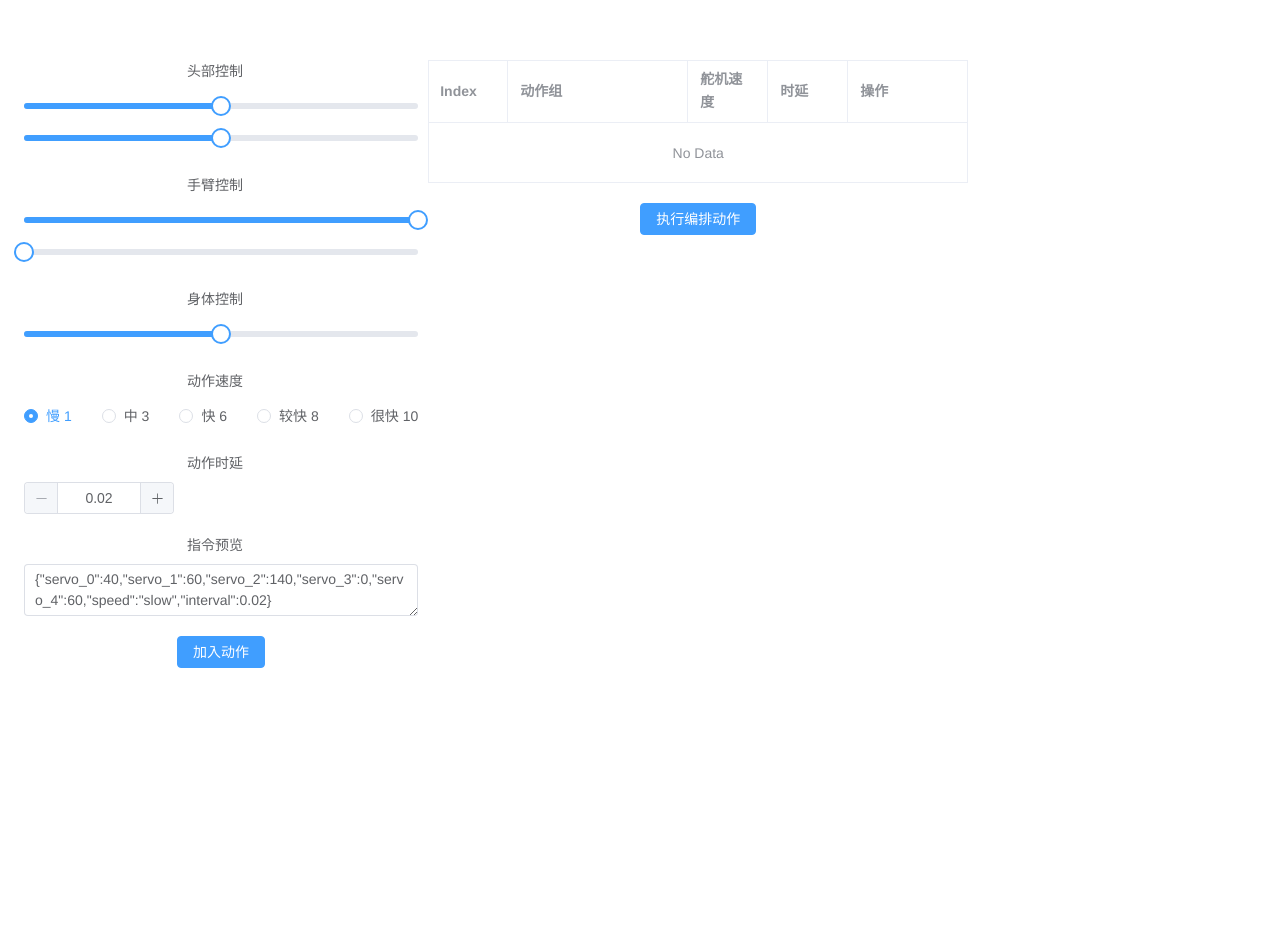
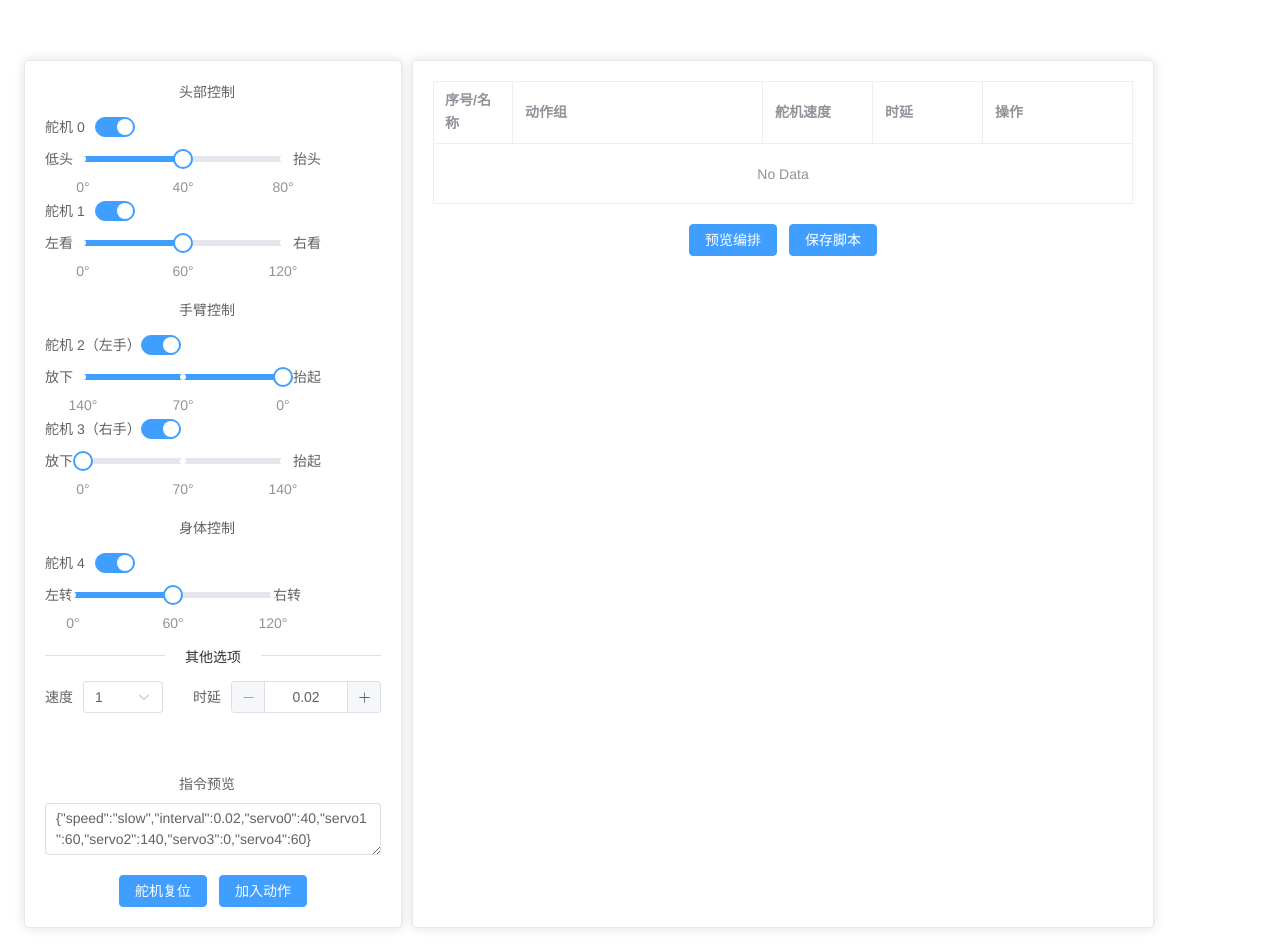
Before and after one commit to xtcel/robot_control, a Vue app: page / in a window 1280 px wide. Before the commit the page ends 800 px from the top, so only its background shows below. Built offline with nearby package versions, Linux system fonts and the light colour scheme.

Commit message:
update UI

```diff
--- a/src/App.vue
+++ b/src/App.vue
@@ -1,10 +1,14 @@
 <template>
   <div id="app">
     <div className="container">
-      <control-panel @add-action="addAction" />
+      <el-card >
+        <control-panel @add-action="addAction" />
+      </el-card>
       <div style="width: 10px;" />
+      <el-card >
       <action-table :actions="actions" :loading="loading" @execute-action="executeAction" @remove-action="removeAction"
         @execute-all="executeAll" @drag-end="onDragEnd" />
+    </el-card>
     </div>
   </div>
 </template>
--- a/src/components/ActionTable.vue
+++ b/src/components/ActionTable.vue
@@ -1,12 +1,12 @@
 <template>
   <div>
-    <el-table :data="actions" style="width: 100%" @row-drag-end="onDragEnd" row-key="index" v-loading="loading"
+    <el-table :data="actions" style="width: 700px" @row-drag-end="onDragEnd" row-key="index" v-loading="loading"
       :sortable="true" border>
-      <el-table-column type="index" label="Index" width="80"></el-table-column>
-      <el-table-column prop="command" label="动作组" min-width="180"></el-table-column>
+      <el-table-column type="index" label="序号/名称" width="80px"></el-table-column>
+      <el-table-column prop="command" label="动作组" :formatter="fmtCommand" min-width="180px"></el-table-column>
       <el-table-column prop="speed" label="舵机速度"></el-table-column>
       <el-table-column prop="interval" label="时延"></el-table-column>
-      <el-table-column label="操作" width="120">
+      <el-table-column label="操作" width="150px">
         <template #default="scope">
           <el-button type="text" size="small" @click="executeAction(scope.$index)">执行</el-button>
           <el-button type="text" size="small" @click="removeAction(scope.$index)">删除</el-button>
@@ -14,7 +14,8 @@
       </el-table-column>
     </el-table>
     <div style="height: 20px;" />
-    <el-button type="primary" @click="executeAll">执行编排动作</el-button>
+    <el-button type="primary" @click="executeAll">预览编排</el-button>
+    <el-button type="primary" @click="executeAll">保存脚本</el-button>
   </div>
 </template>
 
@@ -33,6 +34,34 @@ export default {
     },
     onDragEnd(newIndex, oldIndex) {
       this.$emit('drag-end', { newIndex, oldIndex });
+    },
+    fmtCommand(row, column, cellValue, index) {
+      console.log(index);
+      console.log(row);
+      console.log(column);
+      console.log(cellValue);
+      const { servo0, servo1, servo2, servo3, servo4 } = row;
+      var result = '';
+      if (servo0) {
+        result += `舵机 0: ${servo0}° ,`;
+      }
+      if (servo1) {
+        result += `舵机 1: ${servo1}° ,`;
+      }
+      if (servo2) {
+        result += `舵机 2: ${servo2}° ,`;
+      }
+      if (servo3) {
+        result += `舵机 3: ${servo3}° ,`;
+      }
+      if (servo4) {
+        result += `舵机 4: ${servo4}° ,`;
+      }
+      if (result === '') {
+        result = '无动作';
+      }
+      console.log(result);
+      return result;
     }
   }
 };
--- a/src/components/ControlPanel.vue
+++ b/src/components/ControlPanel.vue
@@ -1,39 +1,99 @@
 <template>
   <div>
-    <el-form label-position="top" label-width="100px">
+    <el-form label-position="top" label-width="auto" style="max-width: 500px;">
       <el-form-item label="头部控制">
-        <el-slider v-model="headUpDown" :min="0" :max="80" :step="1" @change="updateCommandPreview"></el-slider>
-        <el-slider v-model="headLeftRight" :min="0" :max="120" :step="1" @change="updateCommandPreview"></el-slider>
+        <div class="col">
+          <div class="col">
+            <div class="header-title">
+              <el-text style="padding-right: 10px;">舵机 0</el-text><el-switch v-model="servo0On"></el-switch>
+            </div>
+            <div class="item">
+              <el-text>低头</el-text>
+              <el-slider v-model="headUpDown" :min="0" :max="80" :step="1" :marks="marks0_80"
+                @change="updateCommandPreview" style="width: 200px; padding: 0 10px;"></el-slider>
+              <el-text>抬头</el-text>
+            </div>
+          </div>
+          <div class="col">
+            <div class="header-title"><el-text style="padding-right: 10px;">舵机 1</el-text><el-switch v-model="servo1On"></el-switch></div>
+            <div class="item">
+              <el-text>左看</el-text>
+              <el-slider v-model="headLeftRight" :min="0" :max="120" :step="1" :marks="marks0_120"
+                @change="updateCommandPreview" style="width: 200px; padding: 0 10px;"></el-slider>
+              <el-text>右看</el-text>
+            </div>
+          </div>
+        </div>
       </el-form-item>
 
       <el-form-item label="手臂控制">
-        <el-slider v-model="leftArm" :min="0" :max="140" :step="1" reverse @change="updateCommandPreview"></el-slider>
-        <el-slider v-model="rightArm" :min="0" :max="140" :step="1" @change="updateCommandPreview"></el-slider>
+        <div class="col">
+          <div class="col">
+
+            <div class="header-title">
+              <el-text>舵机 2（左手）</el-text><el-switch v-model="servo2On"></el-switch>
+            </div>
+            <div class="item">
+              <el-text>放下</el-text>
+              <el-slider v-model="leftArm" :min="0" :max="140" :step="1" :marks="marks0_140_reverse"
+                :format-tooltip="reverseShowValue" @change="updateCommandPreview"
+                style="width: 200px; padding: 0 10px;"></el-slider>
+              <el-text>抬起</el-text>
+            </div>
+          </div>
+          <div class="col">
+            <div class="header-title">
+              <el-text>舵机 3（右手）</el-text><el-switch v-model="servo3On"></el-switch>
+            </div>
+            <div class="item">
+              <el-text>放下</el-text>
+              <el-slider v-model="rightArm" :min="0" :max="140" :step="1" :marks="marks0_140"
+                @change="updateCommandPreview" style="width: 200px; padding: 0 10px;"></el-slider>
+              <el-text>抬起</el-text>
+            </div>
+          </div>
+
+        </div>
       </el-form-item>
 
       <el-form-item label="身体控制">
-        <el-slider v-model="bodyRotation" :min="0" :max="120" :step="1" @change="updateCommandPreview"></el-slider>
+
+        <div class="col">
+          <div class="header-title">
+            <el-text style="padding-right: 10px;">舵机 4</el-text><el-switch v-model="servo4On"></el-switch>
+          </div>
+          <div class="item">
+            <el-text>左转</el-text>
+            <el-slider v-model="bodyRotation" :min="0" :max="120" :marks="marks0_120" :step="1" style="width: 200px;"
+              @change="updateCommandPreview"></el-slider>
+            <el-text>右转</el-text>
+          </div>
+        </div>
+      </el-form-item>
+      <el-divider>其他选项</el-divider>
+      <el-form-item label="">
+        <div class="item" >
+          <el-text style="padding-right: 10px;">速度</el-text>
+          <el-select v-model="speed" @change="updateCommandPreview" style="width: 80px">
+            <el-option :label="慢" :value="1">慢 1</el-option>
+            <el-option :label="中" :value="3">中 3</el-option>
+            <el-option :label="快" :value="6">快 6</el-option>
+            <el-option :label="较快" :value="8">较快 8</el-option>
+            <el-option :label="很快" :value="10">很快 10</el-option>
+          </el-select>
+          <el-text style="padding-right:10px; padding-left:30px; ">时延</el-text>
+          <el-input-number v-model="interval" :min="0.02" :max="0.1" :step="0.02"
+            @change="updateCommandPreview"></el-input-number>
+        </div>
       </el-form-item>
 
-      <el-form-item label="动作速度">
-        <el-radio-group v-model="speed" @change="updateCommandPreview">
-          <el-radio :label="1">慢 1</el-radio>
-          <el-radio :label="3">中 3</el-radio>
-          <el-radio :label="6">快 6</el-radio>
-          <el-radio :label="8">较快 8</el-radio>
-          <el-radio :label="10">很快 10</el-radio>
-        </el-radio-group>
-      </el-form-item>
-
-      <el-form-item label="动作时延">
-        <el-input-number v-model="interval" :min="0.02" :max="0.1" :step="0.02"
-          @change="updateCommandPreview"></el-input-number>
+      <el-form-item label="">
       </el-form-item>
 
       <el-form-item label="指令预览">
         <el-input type="textarea" :value="commandPreview" readonly></el-input>
       </el-form-item>
-
+      <el-button type="primary" @click="onReset">舵机复位</el-button>
       <el-button type="primary" @click="addAction">加入动作</el-button>
     </el-form>
   </div>
@@ -50,7 +110,33 @@ export default {
       bodyRotation: 60,
       speed: 1,
       interval: 0.02,
-      commandPreview: ''
+      commandPreview: '',
+      servo0On: true,
+      servo1On: true,
+      servo2On: true,
+      servo3On: true,
+      servo4On: true,
+      marks0_80: {
+        0: '0°',
+        40: '40°',
+        80: '80°'
+      },
+      marks0_120: {
+        0: '0°',
+        60: '60°',
+        120: '120°'
+      },
+
+      marks0_140: {
+        0: '0°',
+        70: '70°',
+        140: '140°'
+      },
+      marks0_140_reverse: {
+        140: '0°',
+        70: '70°',
+        0: '140°'
+      },
     };
   },
   methods: {
@@ -71,18 +157,53 @@ export default {
       return speedString;
     },
     updateCommandPreview() {
-      this.commandPreview = JSON.stringify({
-        servo_0: this.headUpDown,
-        servo_1: this.headLeftRight,
-        servo_2: this.leftArm,
-        servo_3: this.rightArm,
-        servo_4: this.bodyRotation,
+      const command = {
+
         speed: this.getSpeedString(this.speed),
         interval: this.interval
-      });
+      };
+      // servo_0: this.headUpDown,
+      //   servo_1: this.headLeftRight,
+      //   servo_2: this.leftArm,
+      //   servo_3: this.rightArm,
+      //   servo_4: this.bodyRotation,
+
+      if (this.servo0On) {
+        command.servo0 = this.headUpDown;
+      }
+
+      if (this.servo1On) {
+        command.servo1 = this.headLeftRight;
+      }
+
+      if (this.servo2On) {
+        command.servo2 = this.leftArm;
+      }
+
+      if (this.servo3On) {
+        command.servo3 = this.rightArm;
+      }
+
+      if (this.servo4On) {
+        command.servo4 = this.bodyRotation;
+      }
+
+      this.commandPreview = JSON.stringify(command);
     },
     addAction() {
       this.$emit('add-action', JSON.parse(this.commandPreview));
+    },
+    reverseShowValue(value) {
+      let newValue = 140 - value;
+      return newValue.toString();
+    },
+    onReset() {
+      // 复位
+      this.headUpDown = 40;
+      this.headLeftRight = 60;
+      this.leftArm = 140;
+      this.rightArm = 0;
+      this.bodyRotation = 60;
     }
   },
   mounted() {
@@ -90,3 +211,27 @@ export default {
   }
 };
 </script>
+
+<style>
+.col {
+  display: flex;
+  flex-direction: column;
+}
+
+.header-title {
+  display: flex;
+  flex-direction: row;
+  align-items: center;
+}
+
+.item {
+  display: flex;
+  flex-direction: row;
+  align-items: center;
+  margin-bottom: 20px;
+}
+
+.el-form-item {
+  margin-bottom: 20px;
+}
+</style>
--- a/vue.config.js
+++ b/vue.config.js
@@ -1,4 +1,7 @@
 const { defineConfig } = require('@vue/cli-service')
 module.exports = defineConfig({
-  transpileDependencies: true
+  transpileDependencies: true,
+  devServer: {
+    allowedHosts: 'all',
+  },
 })
```
Also changed, not shown: src/components/HeadControl.vue (deleted, +0 -31 lines).
